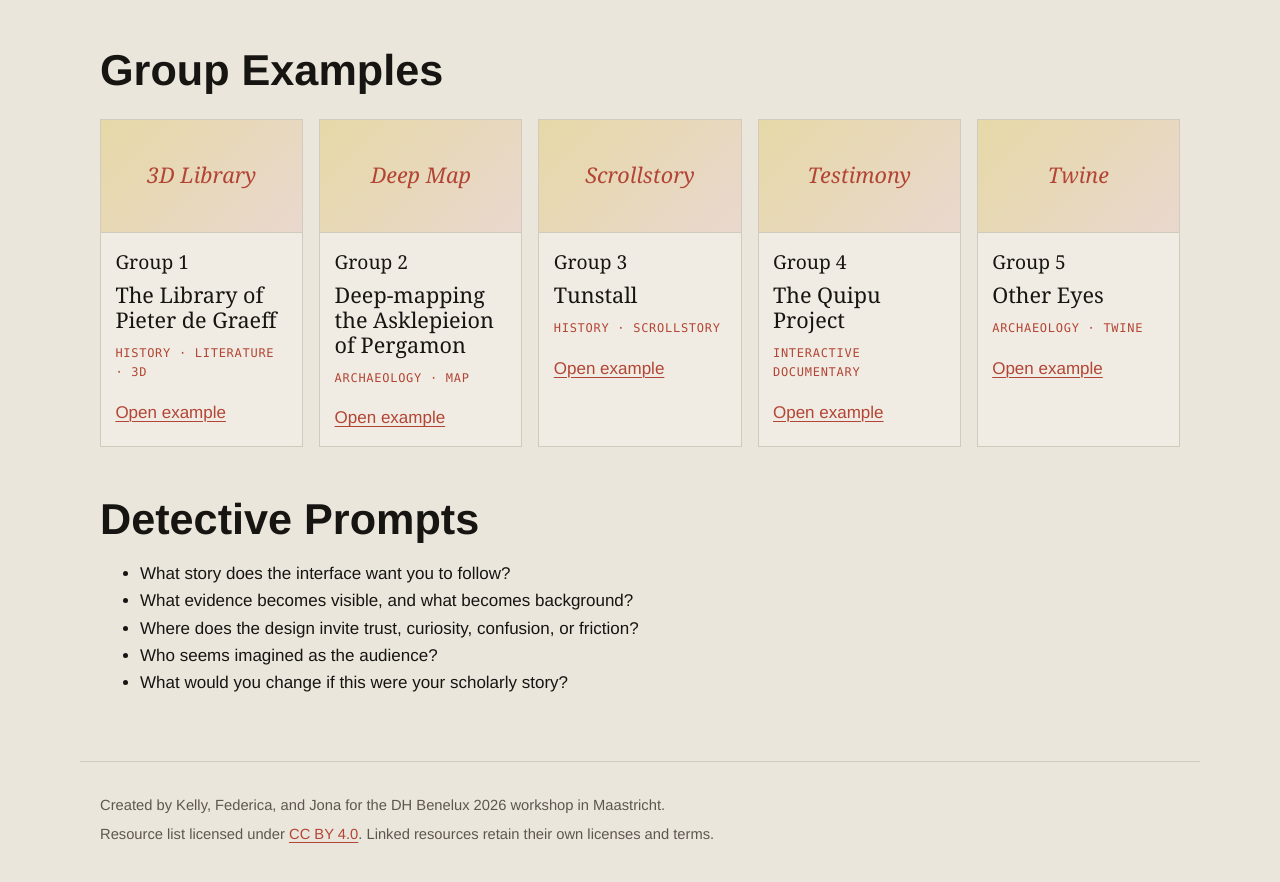
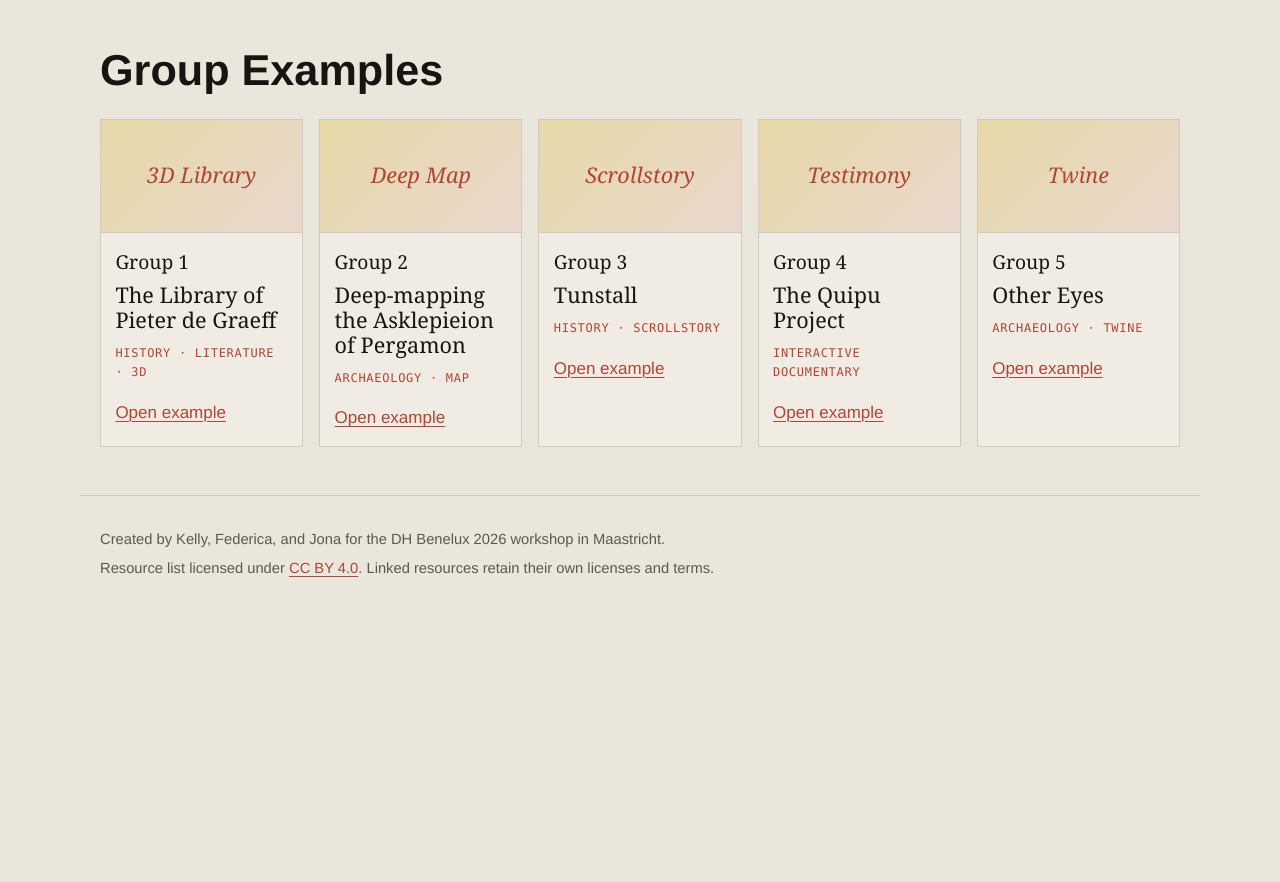
Before and after one commit to jonaschlegel/storytellers-by-design, a Jekyll site: the page built from activities/design-detectives/index.md, in a window 1280 px wide and 900 px high, scrolled down 763 px. Shown: the top 882 px of the window. Built offline with Jekyll 4.4.1, drawn with Linux system fonts in a browser that asks for light colours; after the commit the page ends 1397 px from its top, so only the background shows below that.

Commit message:
Remove prompts

```diff
--- a/activities/design-detectives/index.md
+++ b/activities/design-detectives/index.md
@@ -63,11 +63,3 @@ permalink: /activities/design-detectives/
     </div>
   </article>
 </div>
-
-## Detective Prompts
-
-- What story does the interface want you to follow?
-- What evidence becomes visible, and what becomes background?
-- Where does the design invite trust, curiosity, confusion, or friction?
-- Who seems imagined as the audience?
-- What would you change if this were your scholarly story?
```
